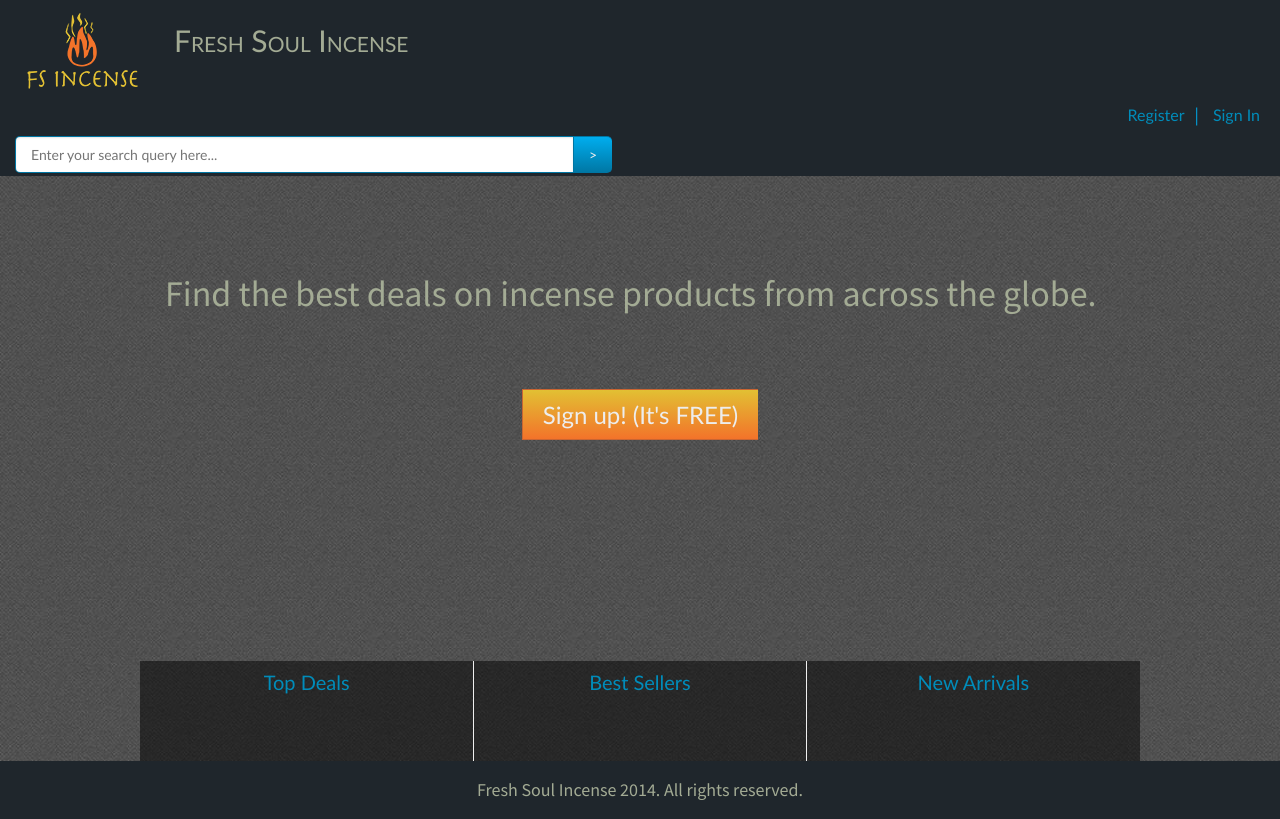
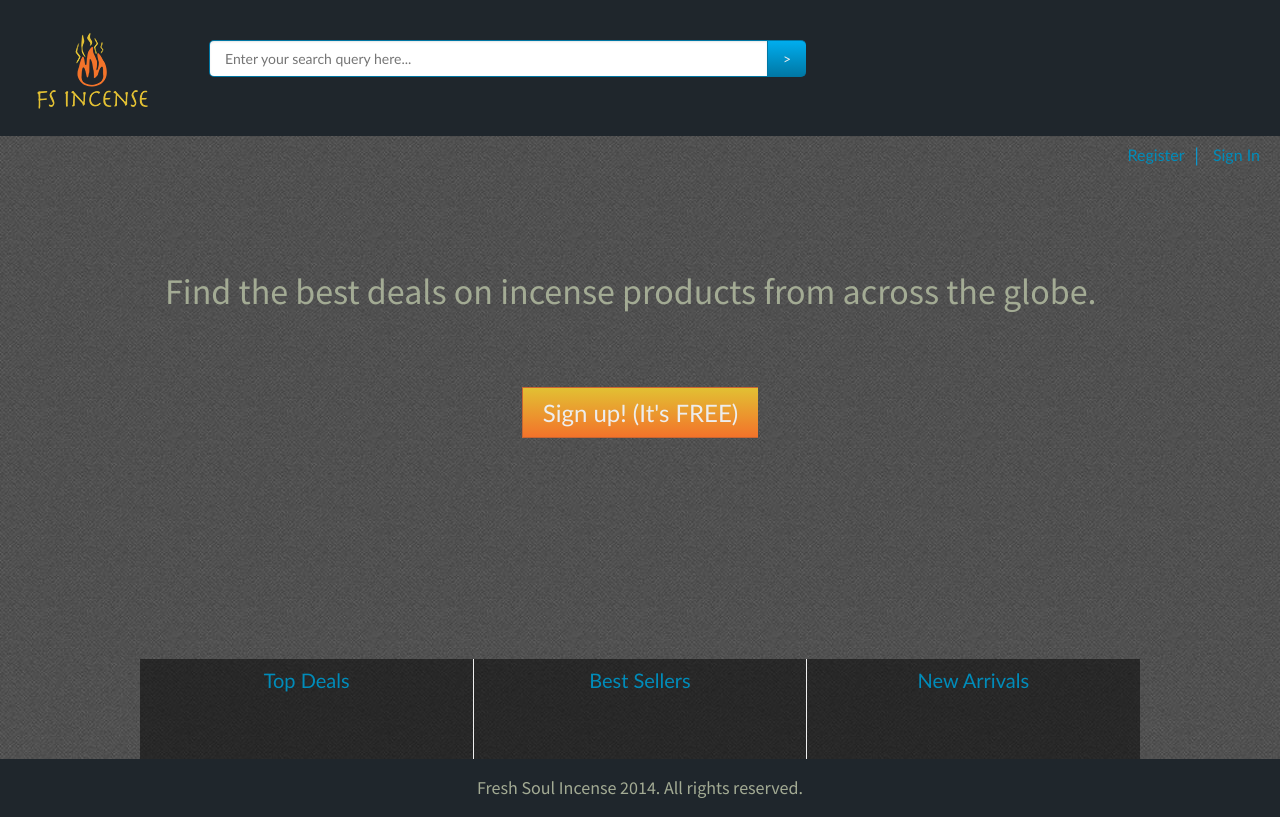
Before and after one commit to WebStandardsProject/1403-kbeazer, a plain HTML site: page Project/home.html in a window 1280 px wide. Drawn offline with Linux system fonts and the light colour scheme.

Commit message:
html update

```diff
--- a/Project/css/styles.css
+++ b/Project/css/styles.css
@@ -144,7 +144,7 @@ ul li a{
 	color: #02a4e2;
 }
 #logo{
-	margin-top: 10px;
+	margin: 20px 10px;
 	display: inline-block;
 }
 #brand{
@@ -157,6 +157,7 @@ ul li a{
 	display: inline-block;
 	width: 75%;
 	margin-top: 40px;
+/*	padding-left: 50px;*/
 }
 .numbDisplay{
 	color: #f3732a;
--- a/Project/home.html
+++ b/Project/home.html
@@ -15,7 +15,7 @@
   <body>
   	<div id="header">
   		<a href="#"><img id="logo" src="images/fs-logo.png"></a>
-  		<h1 id="brand">Fresh Soul Incense</h1>
+  		<!-- <h1 id="brand">Fresh Soul Incense</h1> -->
 
       <div id="searchForm">
         <div class="small-12 columns">
```
Also changed, not shown: Project/results.html (+1 -1 lines).
